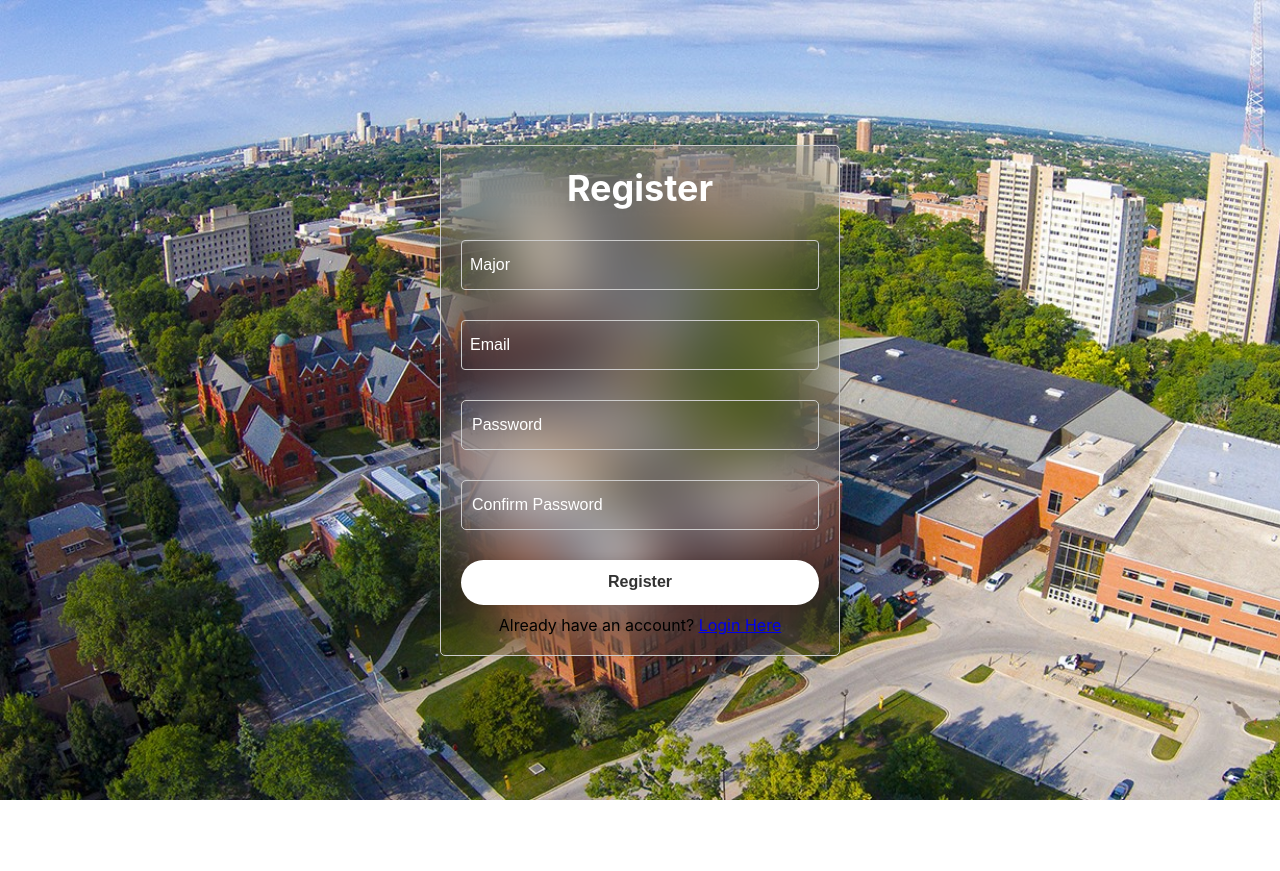
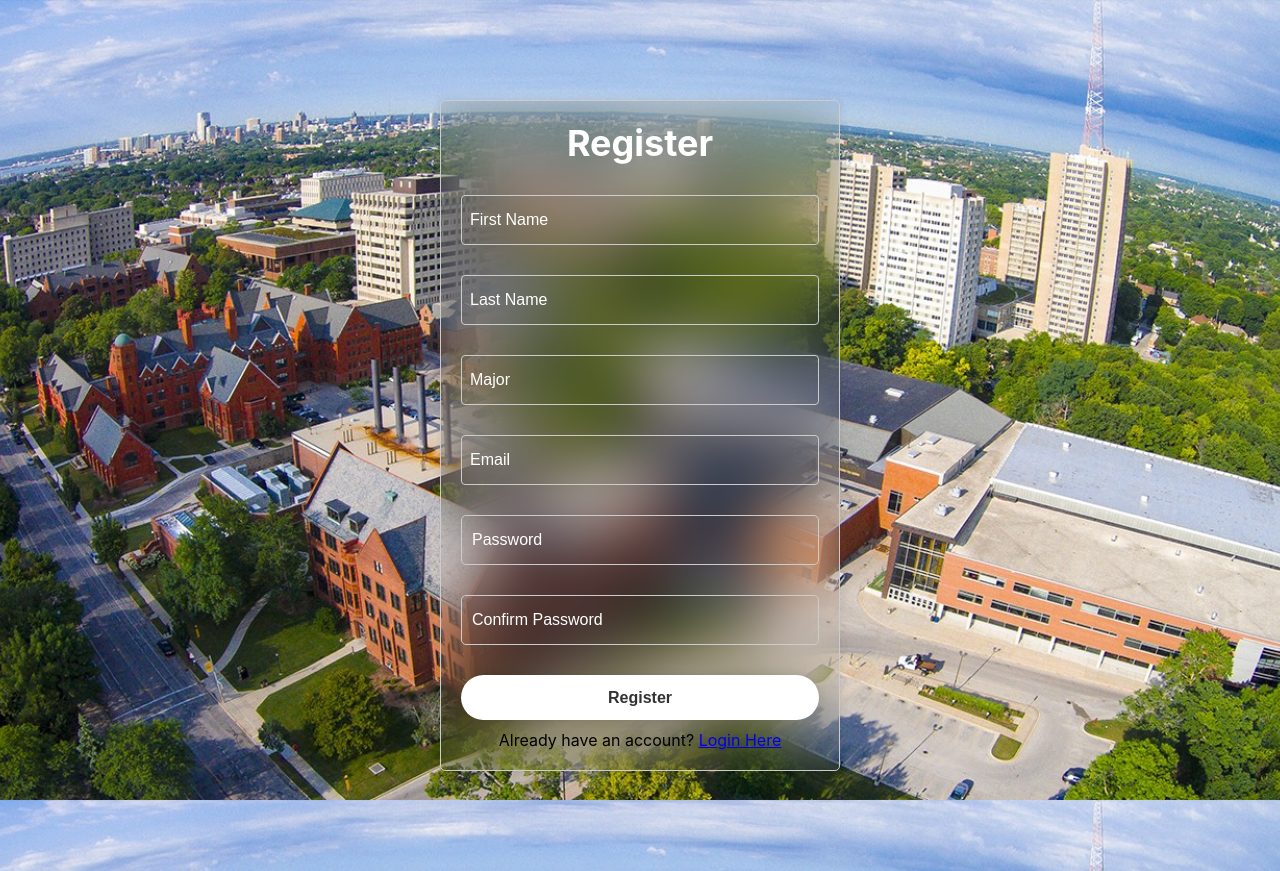
Before and after one commit to Svedek/capstone-social-media-app, a React (Create React App) app in the folder client/: page /register in a window 1280 px wide. Before the commit the page ends 800 px from the top, so only its background shows below. Built offline with nearby package versions, Linux system fonts and the light colour scheme.

Commit message:
Register takes first_name, last_name + back end inmplementation

```diff
--- a/client/src/Components/RegisterPage/RegisterPage.jsx
+++ b/client/src/Components/RegisterPage/RegisterPage.jsx
@@ -3,6 +3,8 @@ import { Link, useNavigate } from 'react-router-dom';
 import './RegisterPage.css';
 
 export const RegisterPage = () => {
+  const [firstName, setFirstName] = useState("");
+  const [lastName, setLastName] = useState("");
   const [major, setMajor] = useState("");
   const [email, setEmail] = useState("");
   const [password, setPassword] = useState("");
@@ -17,10 +19,10 @@ export const RegisterPage = () => {
       headers: {
         "Content-Type": "application/json"
       },
-      body: JSON.stringify({ major: major, email: email, password: password, confPass: confPass })
+      body: JSON.stringify({ major: major, email: email, firstName: firstName, lastName: lastName, password: password, confPass: confPass })
     });
 
-    if (password != confPass) {
+    if (password !== confPass) {
       setErrorMessage("passwords do not match");
     }
     else {
@@ -28,7 +30,7 @@ export const RegisterPage = () => {
       if (data.created) {
         navigate("/");
       }
-      else if (data.errorMessage != ""){
+      else if (data.errorMessage !== ""){
         setErrorMessage(data.errorMessage);
       }
     }
@@ -39,6 +41,24 @@ export const RegisterPage = () => {
       {errorMessage && <p className="error-message">{errorMessage}</p>}
       <form onSubmit={handleRegister}>
         <h1>Register</h1>
+        <div className="input-box">
+          <input
+            type="text"
+            placeholder='First Name'
+            value={firstName}
+            onChange={(e) => setFirstName(e.target.value)}
+            required
+          />
+        </div>
+        <div className="input-box">
+          <input
+            type="text"
+            placeholder='Last Name'
+            value={lastName}
+            onChange={(e) => setLastName(e.target.value)}
+            required
+          />
+        </div>
         <div className="input-box">
           <input
             type="text"
```
Also changed, not shown: 2 other files (tests, documents, lock files or other folders).
